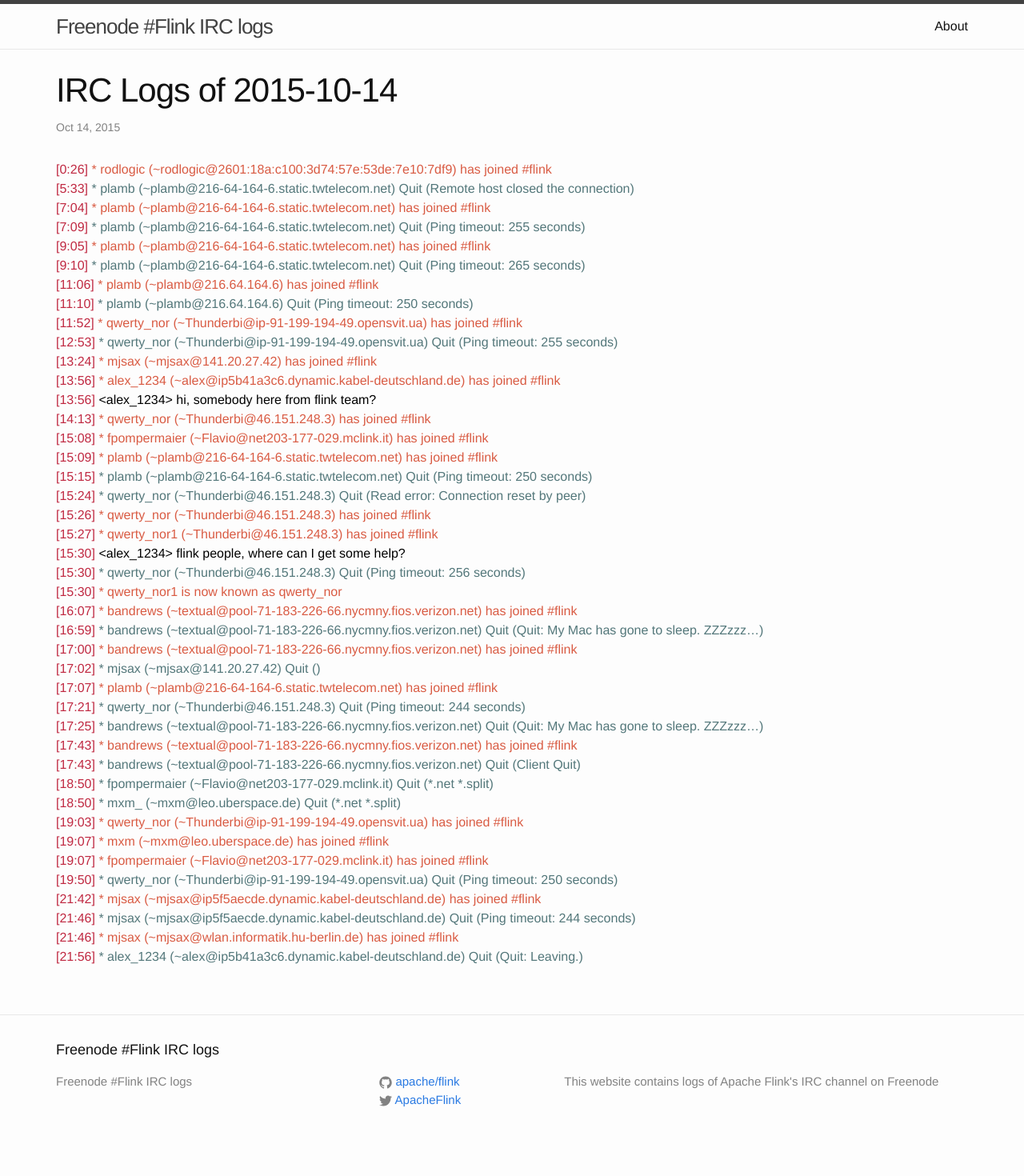
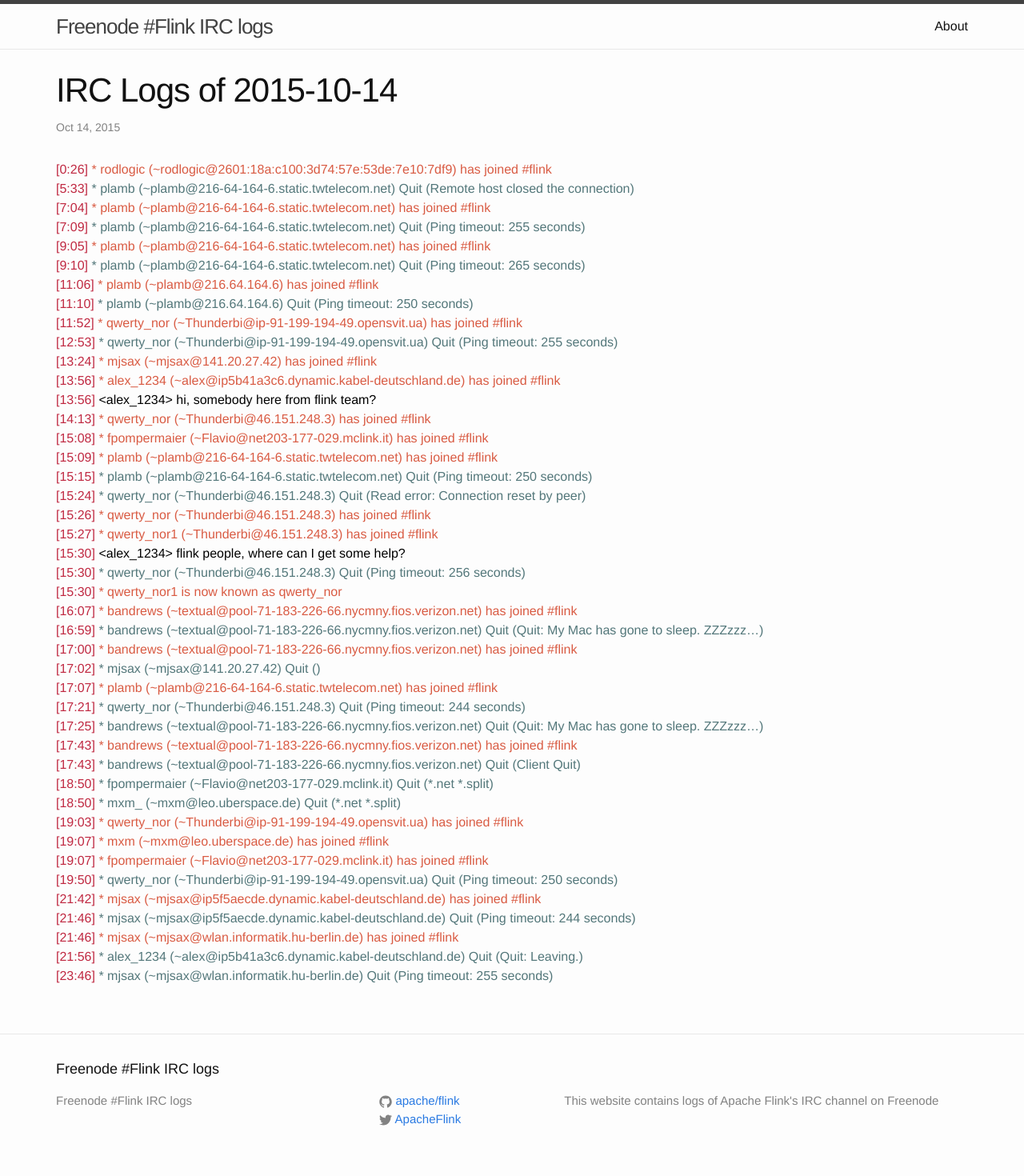
Before and after one commit to flink-irc-logs/flink-irc-logs.github.io, a Jekyll site: the page built from _posts/2015-10-14-logs.markdown, in a window 1280 px wide. Shown: the whole page at 80% size. Built offline with Jekyll 4.4.1, drawn with Linux system fonts in a browser that asks for light colours; before the commit the page ends 1446 px from its top, so only the background shows below that.

Commit message:
Update of the logs on Thu Oct 15 01:26:29 CEST 2015

```diff
--- a/_posts/2015-10-14-logs.markdown
+++ b/_posts/2015-10-14-logs.markdown
@@ -46,3 +46,4 @@
 <span class="irc-date">[21:46]</span> <span class="irc-navy">* mjsax (~mjsax@ip5f5aecde.dynamic.kabel-deutschland.de) Quit (Ping timeout: 244 seconds)</span><br />
 <span class="irc-date">[21:46]</span> <span class="irc-green">* mjsax (~mjsax@wlan.informatik.hu-berlin.de) has joined #flink</span><br />
 <span class="irc-date">[21:56]</span> <span class="irc-navy">* alex_1234 (~alex@ip5b41a3c6.dynamic.kabel-deutschland.de) Quit (Quit: Leaving.)</span><br />
+<span class="irc-date">[23:46]</span> <span class="irc-navy">* mjsax (~mjsax@wlan.informatik.hu-berlin.de) Quit (Ping timeout: 255 seconds)</span><br />
```
